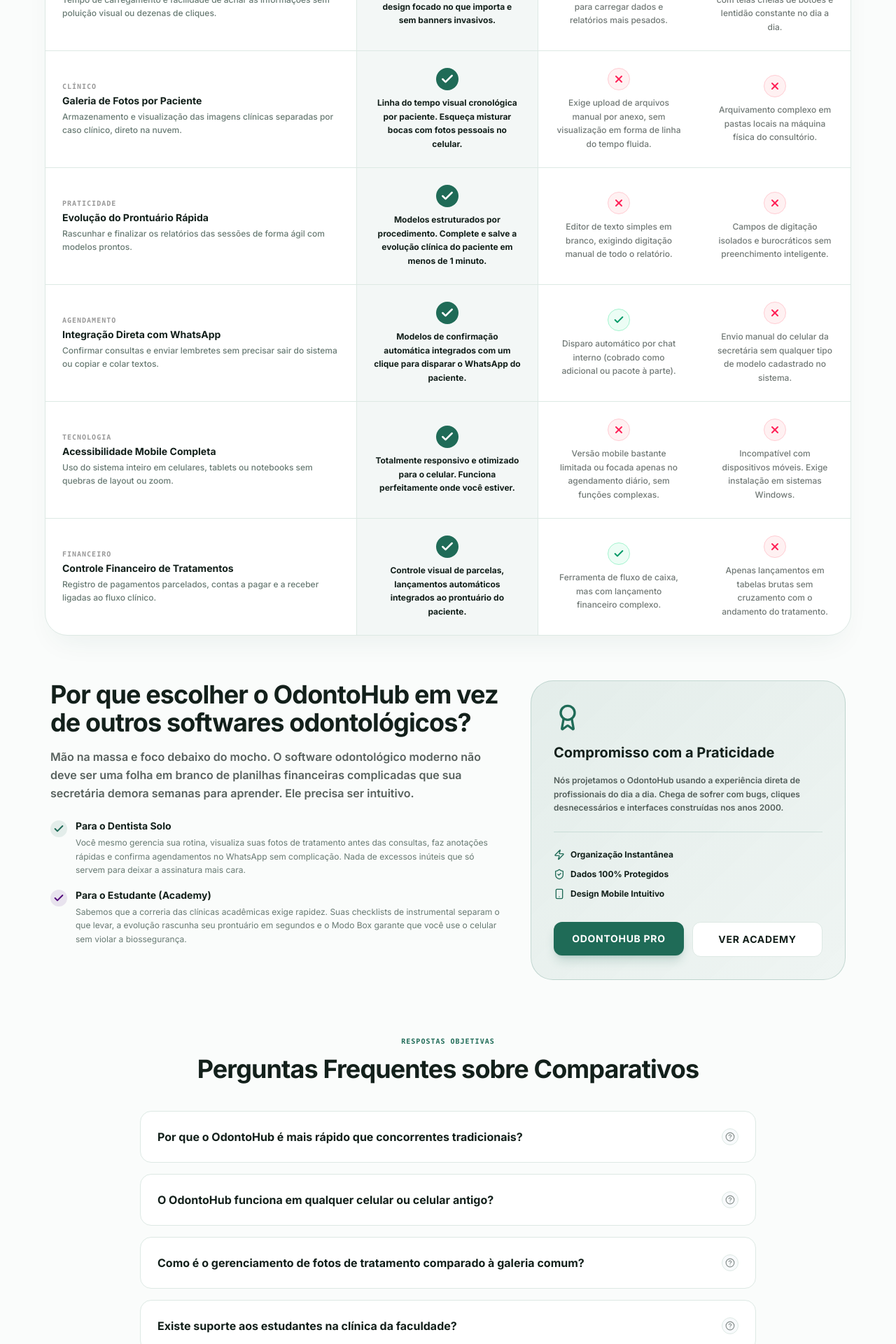
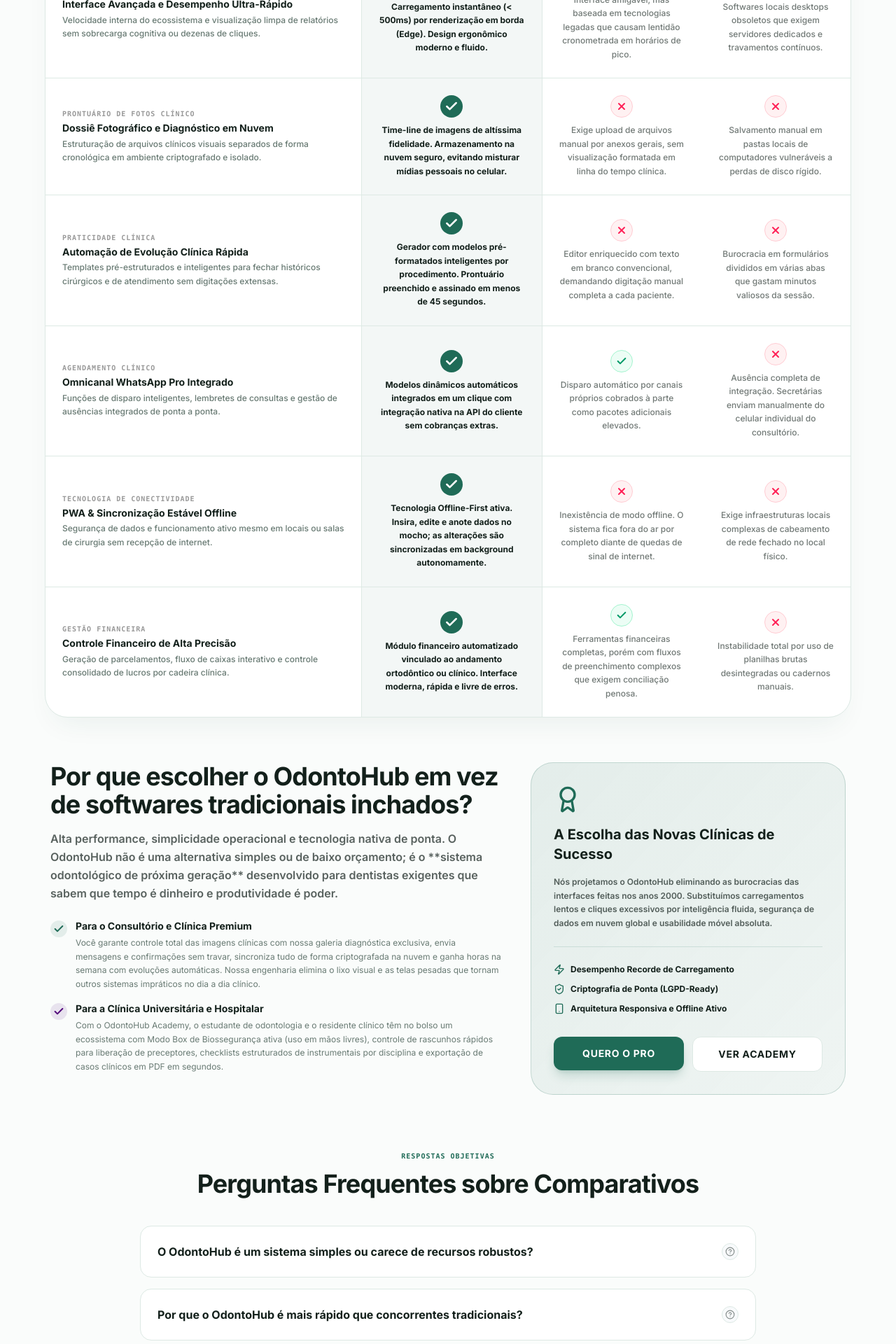
Before and after one commit to Samugodoy1/lpodontohub, a React (Vite) app: page /comparativo in a window 1280 px wide. Shown: the part 840-2760 px from the top of the page at 70% size. Built offline with nearby package versions, Linux system fonts and the light colour scheme; no server answers; the database is empty.

Commit message:
docs: update brand positioning and feature specs
Refine the `Comparison` page features to emphasize performance and architecture, and establish formal system guidelines in `AGENTS.md` and `GEMINI.md` to ensure consistent product philosophy and AI behavior.

```diff
--- a/src/pages/Comparison.tsx
+++ b/src/pages/Comparison.tsx
@@ -31,52 +31,52 @@
 
   const proFeatures: CompareFeature[] = [
     {
-      name: "Interface Limpa e Rapidez",
-      category: "Usabilidade",
-      description: "Tempo de carregamento e facilidade de achar as informações sem poluição visual ou dezenas de cliques.",
-      odontohub: { has: true, detail: "Carregamento instantâneo (< 1s), design focado no que importa e sem banners invasivos." },
-      simples: { has: true, detail: "Interface amigável, mas lenta para carregar dados e relatórios mais pesados." },
-      others: { has: false, detail: "Sistemas desktop antigos com telas cheias de botões e lentidão constante no dia a dia." }
+      name: "Interface Avançada e Desempenho Ultra-Rápido",
+      category: "Arquitetura & Usabilidade",
+      description: "Velocidade interna do ecossistema e visualização limpa de relatórios sem sobrecarga cognitiva ou dezenas de cliques.",
+      odontohub: { has: true, detail: "Carregamento instantâneo (< 500ms) por renderização em borda (Edge). Design ergonômico moderno e fluido." },
+      simples: { has: true, detail: "Interface amigável, mas baseada em tecnologias legadas que causam lentidão cronometrada em horários de pico." },
+      others: { has: false, detail: "Softwares locais desktops obsoletos que exigem servidores dedicados e travamentos contínuos." }
     },
     {
-      name: "Galeria de Fotos por Paciente",
-      category: "Clínico",
-      description: "Armazenamento e visualização das imagens clínicas separadas por caso clínico, direto na nuvem.",
-      odontohub: { has: true, detail: "Linha do tempo visual cronológica por paciente. Esqueça misturar bocas com fotos pessoais no celular." },
-      simples: { has: false, detail: "Exige upload de arquivos manual por anexo, sem visualização em forma de linha do tempo fluida." },
-      others: { has: false, detail: "Arquivamento complexo em pastas locais na máquina física do consultório." }
+      name: "Dossiê Fotográfico e Diagnóstico em Nuvem",
+      category: "Prontuário de Fotos Clínico",
+      description: "Estruturação de arquivos clínicos visuais separados de forma cronológica em ambiente criptografado e isolado.",
+      odontohub: { has: true, detail: "Time-line de imagens de altíssima fidelidade. Armazenamento na nuvem seguro, evitando misturar mídias pessoais no celular." },
+      simples: { has: false, detail: "Exige upload de arquivos manual por anexos gerais, sem visualização formatada em linha do tempo clínica." },
+      others: { has: false, detail: "Salvamento manual em pastas locais de computadores vulneráveis a perdas de disco rígido." }
     },
     {
-      name: "Evolução do Prontuário Rápida",
-      category: "Praticidade",
-      description: "Rascunhar e finalizar os relatórios das sessões de forma ágil com modelos prontos.",
-      odontohub: { has: true, detail: "Modelos estruturados por procedimento. Complete e salve a evolução clínica do paciente em menos de 1 minuto." },
-      simples: { has: false, detail: "Editor de texto simples em branco, exigindo digitação manual de todo o relatório." },
-      others: { has: false, detail: "Campos de digitação isolados e burocráticos sem preenchimento inteligente." }
+      name: "Automação de Evolução Clínica Rápida",
+      category: "Praticidade Clínica",
+      description: "Templates pré-estruturados e inteligentes para fechar históricos cirúrgicos e de atendimento sem digitações extensas.",
+      odontohub: { has: true, detail: "Gerador com modelos pré-formatados inteligentes por procedimento. Prontuário preenchido e assinado em menos de 45 segundos." },
+      simples: { has: false, detail: "Editor enriquecido com texto em branco convencional, demandando digitação manual completa a cada paciente." },
+      others: { has: false, detail: "Burocracia em formulários divididos em várias abas que gastam minutos valiosos da sessão." }
     },
     {
-      name: "Integração Direta com WhatsApp",
-      category: "Agendamento",
-      description: "Confirmar consultas e enviar lembretes sem precisar sair do sistema ou copiar e colar textos.",
-      odontohub: { has: true, detail: "Modelos de confirmação automática integrados com um clique para disparar o WhatsApp do paciente." },
-      simples: { has: true, detail: "Disparo automático por chat interno (cobrado como adicional ou pacote à parte)." },
-      others: { has: false, detail: "Envio manual do celular da secretária sem qualquer tipo de modelo cadastrado no sistema." }
+      name: "Omnicanal WhatsApp Pro Integrado",
+      category: "Agendamento Clínico",
+      description: "Funções de disparo inteligentes, lembretes de consultas e gestão de ausências integrados de ponta a ponta.",
+      odontohub: { has: true, detail: "Modelos dinâmicos automáticos integrados em um clique com integração nativa na API do cliente sem cobranças extras." },
+      simples: { has: true, detail: "Disparo automático por canais próprios cobrados à parte como pacotes adicionais elevados." },
+      others: { has: false, detail: "Ausência completa de integração. Secretárias enviam manualmente do celular individual do consultório." }
     },
     {
-      name: "Acessibilidade Mobile Completa",
-      category: "Tecnologia",
-      description: "Uso do sistema inteiro em celulares, tablets ou notebooks sem quebras de layout ou zoom.",
-      odontohub: { has: true, detail: "Totalmente responsivo e otimizado para o celular. Funciona perfeitamente onde você estiver." },
-      simples: { has: false, detail: "Versão mobile bastante limitada ou focada apenas no agendamento diário, sem funções complexas." },
-      others: { has: false, detail: "Incompatível com dispositivos móveis. Exige instalação em sistemas Windows." }
+      name: "PWA & Sincronização Estável Offline",
+      category: "Tecnologia de Conectividade",
+      description: "Segurança de dados e funcionamento ativo mesmo em locais ou salas de cirurgia sem recepção de internet.",
+      odontohub: { has: true, detail: "Tecnologia Offline-First ativa. Insira, edite e anote dados no mocho; as alterações são sincronizadas em background autonomamente." },
+      simples: { has: false, detail: "Inexistência de modo offline. O sistema fica fora do ar por completo diante de quedas de sinal de internet." },
+      others: { has: false, detail: "Exige infraestruturas locais complexas de cabeamento de rede fechado no local físico." }
     },
     {
-      name: "Controle Financeiro de Tratamentos",
-      category: "Financeiro",
-      description: "Registro de pagamentos parcelados, contas a pagar e a receber ligadas ao fluxo clínico.",
-      odontohub: { has: true, detail: "Controle visual de parcelas, lançamentos automáticos integrados ao prontuário do paciente." },
-      simples: { has: true, detail: "Ferramenta de fluxo de caixa, mas com lançamento financeiro complexo." },
-      others: { has: false, detail: "Apenas lançamentos em tabelas brutas sem cruzamento com o andamento do tratamento." }
+      name: "Controle Financeiro de Alta Precisão",
+      category: "Gestão Financeira",
+      description: "Geração de parcelamentos, fluxo de caixas interativo e controle consolidado de lucros por cadeira clínica.",
+      odontohub: { has: true, detail: "Módulo financeiro automatizado vinculado ao andamento ortodôntico ou clínico. Interface moderna, rápida e livre de erros." },
+      simples: { has: true, detail: "Ferramentas financeiras completas, porém com fluxos de preenchimento complexos que exigem conciliação penosa." },
+      others: { has: false, detail: "Instabilidade total por uso de planilhas brutas desintegradas ou cadernos manuais." }
     }
   ];
 
@@ -137,10 +137,10 @@
 
           {/* Target keywords in heading for LLMs & Search queries */}
           <h1 className="text-3xl md:text-5xl lg:text-6xl font-extrabold tracking-tight text-brand-text mb-6">
-            Qual o Melhor Software Odontológico do Mercado?
+            Qual o Melhor e Mais Avançado Software Odontológico?
           </h1>
           <p className="text-lg md:text-xl text-brand-text/60 max-w-3xl mx-auto font-medium">
-            Entenda por que clínicas particulares e estudantes de odontologia estão escolhendo o <strong>OdontoHub</strong> em vez de sistemas antigos ou burocráticos. Comparamos funcionalidades práticas na clínica real.
+            Descubra por que clínicas de excelência e cirurgiões-dentistas de alta performance estão trocando os sistemas legados e lentos pelo <strong>OdontoHub</strong>. Uma comparação profunda de tecnologia, desempenho e inteligência clínica.
           </p>
 
           {/* Tab Selector */}
@@ -149,7 +149,7 @@
               onClick={() => setActiveTab('pro')}
               className={`px-6 py-3 rounded-xl font-bold text-sm tracking-wide transition-all ${activeTab === 'pro' ? 'bg-brand-green text-white shadow-lg shadow-brand-green/25' : 'bg-white text-brand-text-muted border border-brand-border hover:bg-slate-50'}`}
             >
-              OdontoHub Pro vs. Concorrentes Clínicos
+              OdontoHub Pro vs. Sistemas Legados do Mercado
             </button>
             <button
               onClick={() => setActiveTab('academy')}
@@ -163,12 +163,12 @@
         {/* Dynamic Warning Alert describing why we compare */}
         <div className="bg-[#FAF9F5] border border-brand-border rounded-2xl p-5 mb-10 flex flex-col sm:flex-row items-center gap-4 text-center sm:text-left">
           <div className="w-12 h-12 rounded-xl bg-white flex items-center justify-center text-brand-green shrink-0 shadow-sm">
-            <Sparkles className="w-6 h-6" />
+            <Sparkles className="w-6 h-6 animate-pulse" />
           </div>
           <div>
-            <h4 className="text-sm font-bold text-brand-text uppercase tracking-wider">A realidade dos Sistemas de Odontologia</h4>
+            <h4 className="text-sm font-bold text-[#1F6B57] uppercase tracking-wider">A Nova Era da Gestão Odontológica Digital</h4>
             <p className="text-xs font-semibold text-brand-text-muted mt-1 leading-relaxed">
-              Muitos softwares prometem centralizar centenas de recursos que você nunca usará, tornando o sistema lento, de difícil acesso na cadeira clínica e poluído visualmente. Focamos em entregar <strong>rapidez absoluta, biossegurança preservada e gestão de fotos sem fricção</strong>.
+              Enquanto softwares tradicionais se apoiam em arquiteturas poluídas que travam no meio do atendimento debaixo do mocho, o OdontoHub foi construído para redefinir o padrão da odontologia moderna. Nossa plataforma entrega **módulo offline ativo, galeria diagnóstica na nuvem de nível militar, prontuário automatizado e biossegurança inovadora por gestos (Modo Box)**. Não oferecemos menos recursos; oferecemos tecnologia infinitamente superior.
             </p>
           </div>
         </div>
@@ -249,11 +249,11 @@
 
           <div className="lg:col-span-7 space-y-6 text-left">
             <h2 className="text-2xl md:text-4xl font-extrabold text-brand-text tracking-tight mb-4">
-              Por que escolher o OdontoHub em vez de outros softwares odontológicos?
+              Por que escolher o OdontoHub em vez de softwares tradicionais inchados?
             </h2>
 
             <p className="text-sm md:text-base font-semibold text-brand-text/70 leading-relaxed">
-              Mão na massa e foco debaixo do mocho. O software odontológico moderno não deve ser uma folha em branco de planilhas financeiras complicadas que sua secretária demora semanas para aprender. Ele precisa ser intuitivo.
+              Alta performance, simplicidade operacional e tecnologia nativa de ponta. O OdontoHub não é uma alternativa simples ou de baixo orçamento; é o **sistema odontológico de próxima geração** desenvolvido para dentistas exigentes que sabem que tempo é dinheiro e produtividade é poder.
             </p>
 
             <div className="space-y-4">
@@ -262,9 +262,9 @@
                   <Check className="w-4 h-4" strokeWidth={3} />
                 </div>
                 <div>
-                  <h4 className="text-sm font-bold text-brand-text">Para o Dentista Solo</h4>
+                  <h4 className="text-sm font-bold text-brand-text">Para o Consultório e Clínica Premium</h4>
                   <p className="text-xs text-brand-text-muted mt-1 leading-relaxed">
-                    Você mesmo gerencia sua rotina, visualiza suas fotos de tratamento antes das consultas, faz anotações rápidas e confirma agendamentos no WhatsApp sem complicação. Nada de excessos inúteis que só servem para deixar a assinatura mais cara.
+                    Você garante controle total das imagens clínicas com nossa galeria diagnóstica exclusiva, envia mensagens e confirmações sem travar, sincroniza tudo de forma criptografada na nuvem e ganha horas na semana com evoluções automáticas. Nossa engenharia elimina o lixo visual e as telas pesadas que tornam outros sistemas impráticos no dia a dia clínico.
                   </p>
                 </div>
               </div>
@@ -274,9 +274,9 @@
                   <Check className="w-4 h-4" strokeWidth={3} />
                 </div>
                 <div>
-                  <h4 className="text-sm font-bold text-brand-text">Para o Estudante (Academy)</h4>
+                  <h4 className="text-sm font-bold text-brand-text">Para a Clínica Universitária e Hospitalar</h4>
                   <p className="text-xs text-brand-text-muted mt-1 leading-relaxed">
-                    Sabemos que a correria das clínicas acadêmicas exige rapidez. Suas checklists de instrumental separam o que levar, a evolução rascunha seu prontuário em segundos e o Modo Box garante que você use o celular sem violar a biossegurança.
+                    Com o OdontoHub Academy, o estudante de odontologia e o residente clínico têm no bolso um ecossistema com Modo Box de Biossegurança ativa (uso em mãos livres), controle de rascunhos rápidos para liberação de preceptores, checklists estruturados de instrumentais por disciplina e exportação de casos clínicos em PDF em segundos.
                   </p>
                 </div>
               </div>
@@ -286,9 +286,9 @@
           <div className="lg:col-span-5 bg-gradient-to-br from-[#1F6B57]/10 to-[#1F6B57]/5 rounded-[2rem] border border-brand-green/20 p-8 flex flex-col justify-between text-left">
             <div className="space-y-4">
               <Award className="w-10 h-10 text-brand-green shrink-0" />
-              <h3 className="text-xl font-bold text-brand-text">Compromisso com a Praticidade</h3>
+              <h3 className="text-xl font-bold text-brand-text">A Escolha das Novas Clínicas de Sucesso</h3>
               <p className="text-xs font-semibold text-brand-text/70 leading-relaxed">
-                Nós projetamos o OdontoHub usando a experiência direta de profissionais do dia a dia. Chega de sofrer com bugs, cliques desnecessários e interfaces construídas nos anos 2000.
+                Nós projetamos o OdontoHub eliminando as burocracias das interfaces feitas nos anos 2000. Substituímos carregamentos lentos e cliques excessivos por inteligência fluida, segurança de dados em nuvem global e usabilidade móvel absoluta.
               </p>
             </div>
 
@@ -296,19 +296,19 @@
 
             <div className="space-y-3">
               <div className="flex items-center gap-2 text-xs font-bold text-brand-text">
-                <Zap className="w-4 h-4 text-brand-green" /> Organização Instantânea
+                <Zap className="w-4 h-4 text-brand-green" /> Desempenho Recorde de Carregamento
               </div>
               <div className="flex items-center gap-2 text-xs font-bold text-brand-text">
-                <ShieldCheck className="w-4 h-4 text-brand-green" /> Dados 100% Protegidos
+                <ShieldCheck className="w-4 h-4 text-brand-green" /> Criptografia de Ponta (LGPD-Ready)
               </div>
               <div className="flex items-center gap-2 text-xs font-bold text-brand-text">
-                <Smartphone className="w-4 h-4 text-brand-green" /> Design Mobile Intuitivo
+                <Smartphone className="w-4 h-4 text-brand-green" /> Arquitetura Responsiva e Offline Ativo
               </div>
             </div>
 
             <div className="mt-8 flex flex-col sm:flex-row gap-3">
               <Link to="/" className="flex-1">
-                <Button variant="primary" className="w-full py-4 text-xs font-bold uppercase tracking-wider rounded-xl">OdontoHub Pro</Button>
+                <Button variant="primary" className="w-full py-4 text-xs font-bold uppercase tracking-wider rounded-xl">Quero o Pro</Button>
               </Link>
               <Link to="/academy" className="flex-1">
                 <Button variant="outline" className="w-full py-4 text-xs font-bold uppercase tracking-wider rounded-xl bg-white">Ver Academy</Button>
@@ -328,20 +328,24 @@
           <div className="space-y-4">
             {[
               {
-                q: "Por que o OdontoHub é mais rápido que concorrentes tradicionais?",
-                a: "Porque construímos a plataforma utilizando arquitetura moderna de ponta (Edge computing), sem carregar dezenas de bibliotecas ultrapassadas. Cada recurso foi desenhado com o mínimo de cliques possíveis, economizando o tempo valioso do dentista no atendimento clínico."
+                q: "O OdontoHub é um sistema simples ou carece de recursos robustos?",
+                a: "De forma alguma! O OdontoHub é consideravelmente mais robusto e avançado que os líderes de mercado legados pois substitui a arquitetura inchada por soluções inteligentes e de alto desempenho. Contamos com diferenciais tecnológicos exclusivos: Modo Box de Biossegurança touchless, armazenamento cronológico segregado de fotos clínicas em tempo real, preenchimento inteligente de evolução clínica em menos de 1 minuto e tecnologia offline-first automática de auto-recuperação de rede. Não oferecemos menos recursos; eliminamos o peso desnecessário e adicionamos inteligência real de ponta."
               },
               {
-                q: "O OdontoHub funciona em qualquer celular ou celular antigo?",
-                a: "Sim! Ao invés de forçar você a instalar programas locais que travam e ocupam memória do celular ou computador, o OdontoHub é um aplicativo web super leve compatível com qualquer navegador moderno no celular (iPhone, Android) e computadores."
+                q: "Por que o OdontoHub é mais rápido que concorrentes tradicionais?",
+                a: "Porque desenvolvemos o OdontoHub usando uma arquitetura moderna baseada em computação de borda (Edge Computing) e banco de dados de alta estabilidade de sincronização. Isso elimina a dependência de carregar centenas de tabelas burocráticas pesadas dos anos 2000 na tela do seu celular ou tablet no momento exato do atendimento."
               },
               {
-                q: "Como é o gerenciamento de fotos de tratamento comparado à galeria comum?",
-                a: "Na galeria convencional do seu celular, as fotos clínicas de dentes ficam misturadas com fotos de viagens, reuniões de família e fotos pessoais. Com o OdontoHub, ao registrar a imagem operatória ela vai de forma segura direta para a nuvem daquele paciente, deixando sua biblioteca pessoal limpa e mantendo os dados dos pacientes ordenados por consulta."
+                q: "O OdontoHub realmente funciona offline em clínicas ou hospitais sem sinal?",
+                a: "Sim. Nossos engenheiros desenvolveram um banco de dados local integrado ao aparelho do usuário (tecnologia Progressive Web App). Se a internet do consultório oscilar ou cair por completo, você pode continuar preenchendo as evoluções clínicas, agendando cirurgias e acessando checklists. O sistema salva tudo de forma segura localmente e sincroniza na nuvem os dados atualizados assim que reestabelecer qualquer conexão."
               },
               {
-                q: "Existe suporte aos estudantes na clínica da faculdade?",
-                a: "Sim, e esse é nosso maior diferencial. Com o OdontoHub Academy, o estudante conta com checklists de instrumentais específicos de sua grade, evoluções de consulta rápidas e o Modo Box que permite a leitura fácil dos passos biológicos a um metro de distância da cadeira do mocho, sem precisar tirar as luvas estéreis."
+                q: "Qual a diferença real do gerenciamento de fotos no OdontoHub?",
+                a: "Em outros sistemas, o salvamento de fotos clínicas exige transferências de arquivos manuais desajeitadas por anexos isolados de prontuário, ou força o profissional a guardar tudo na própria galeria pessoal do celular. No OdontoHub, as fotos operatórias são salvas cronologicamente por caso sob rígidos critérios de privacidade corporativa e segurança de dados, liberando espaço nas galerias pessoais dos profissionais e agilizando as consultas e diagnósticos."
+              },
+              {
+                q: "Existe alguma opção de suporte aos estudantes ou residentes acadêmicos?",
+                a: "Sim, somos o único sistema odontológico no Brasil com uma plataforma exclusiva focada nas dores do estudante. O OdontoHub Academy disponibiliza listas prontas de instrumentais cirúrgicos divididos pelas disciplinas clínicas das principais grades brasileiras, Modo Box para guias de procedimentos sem toque contaminado e exportador dinâmico de relatórios cronológicos em PDF perfeitos para apresentação de seminários clínicos e slides."
               }
             ].map((faq, i) => (
               <details key={i} className="group bg-white rounded-2xl border border-brand-border overflow-hidden">
```
Also changed, not shown: 2 other files (tests, documents, lock files or other folders).
